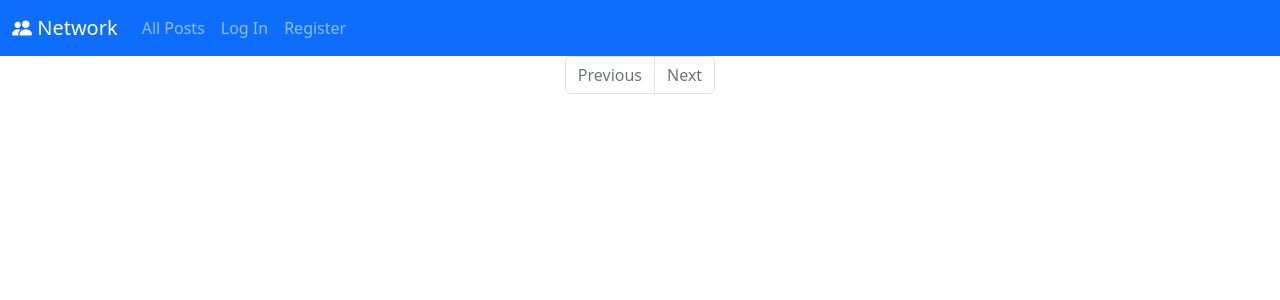
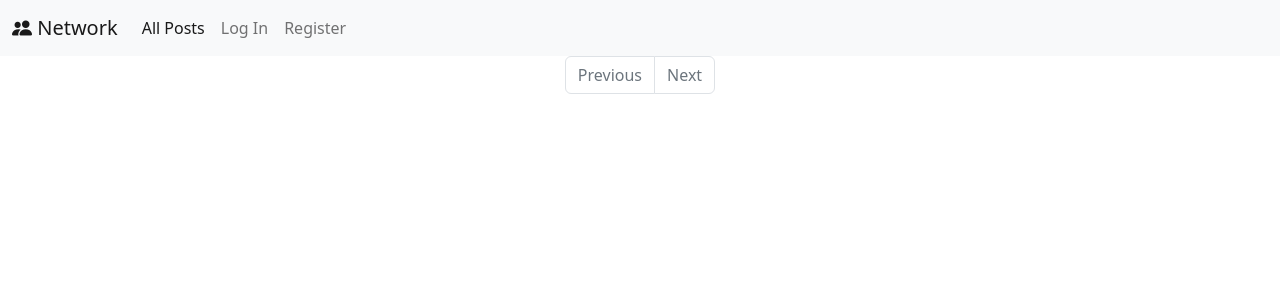
Before and after one commit to Mohamad-Simmo/Network, a Django app: page / in a window 1280 px wide. Shown: the top 300 px of the page. Run offline with Django 3.2, Linux system fonts and the light colour scheme; data that the repository does not hold is empty.

Commit message:
display active page on navbar

```diff
--- a/network/templates/network/following.html
+++ b/network/templates/network/following.html
@@ -1,5 +1,5 @@
 {% extends "network/layout.html" %}
-
+{% block following %} active {% endblock %}
 {% block body %}
 
 {% include "network/posts.html" %}
--- a/network/templates/network/index.html
+++ b/network/templates/network/index.html
@@ -1,4 +1,6 @@
-{% extends "network/layout.html" %} {% block body %}
+{% extends "network/layout.html" %}
+{% block index %} active {% endblock %}
+{% block body %}
 
 {% if user.is_authenticated %}
 <form action="/" method="post" class="my-2">
--- a/network/templates/network/layout.html
+++ b/network/templates/network/layout.html
@@ -21,7 +21,7 @@
     <link rel="icon" type="image/x-icon" href="{% static 'network/icon.svg' %}">
   </head>
   <body>
-    <nav class="navbar navbar-dark bg-primary navbar-expand-lg">
+    <nav class="navbar navbar-light bg-light navbar-expand-lg">
       <div class="container-fluid">
         <a class="navbar-brand" href="{% url 'index' %}"><i class="bi bi-people-fill"></i> Network</a>
         <button class="navbar-toggler" type="button" data-bs-toggle="collapse" data-bs-target="#navbarSupportedContent" aria-controls="navbarSupportedContent" aria-expanded="false" aria-label="Toggle navigation">
@@ -31,27 +31,31 @@
           <ul class="navbar-nav">
             {% if user.is_authenticated %}
             <li class="nav-item">
-              <a class="nav-link" href="{% url 'profile' user.id %}"
-                ><strong>{{ user.username }}</strong></a
+              <a
+                class="nav-link
+                      {% block profile %} {% endblock %}"
+                href="{% url 'profile' user.id %}"
               >
+                <strong>{{ user.username }}</strong>
+              </a>
             </li>
             {% endif %}
             <li class="nav-item">
-              <a class="nav-link" href="{% url 'index' %}">All Posts</a>
+              <a class="nav-link {% block index %} {% endblock %}" href="{% url 'index' %}">All Posts</a>
             </li>
             {% if user.is_authenticated %}
             <li class="nav-item">
-              <a class="nav-link" href="{% url 'following' %}">Following</a>
+              <a class="nav-link {% block following %} {% endblock %}" href="{% url 'following' %}">Following</a>
             </li>
             <li class="nav-item">
               <a class="nav-link" href="{% url 'logout' %}">Log Out</a>
             </li>
             {% else %}
             <li class="nav-item">
-              <a class="nav-link" href="{% url 'login' %}">Log In</a>
+              <a class="nav-link {% block login %} {% endblock %}" href="{% url 'login' %}">Log In</a>
             </li>
             <li class="nav-item">
-              <a class="nav-link" href="{% url 'register' %}">Register</a>
+              <a class="nav-link {% block register %} {% endblock %}" href="{% url 'register' %}">Register</a>
             </li>
             {% endif %}
           </ul>
@@ -59,7 +63,7 @@
       </div>
     </nav>
 
-    <div class="body container">{% block body %} {% endblock %}</div>
+    <div class="body container px-5"">{% block body %} {% endblock %}</div>
     <script
       src="https://cdn.jsdelivr.net/npm/bootstrap@5.2.0-beta1/dist/js/bootstrap.bundle.min.js"
       integrity="sha384-pprn3073KE6tl6bjs2QrFaJGz5/SUsLqktiwsUTF55Jfv3qYSDhgCecCxMW52nD2"
--- a/network/templates/network/login.html
+++ b/network/templates/network/login.html
@@ -1,5 +1,5 @@
 {% extends "network/layout.html" %}
-
+{% block login %} active {% endblock %}
 {% block body %}
 
     <h2>Login</h2>
--- a/network/templates/network/register.html
+++ b/network/templates/network/register.html
@@ -1,5 +1,5 @@
 {% extends "network/layout.html" %}
-
+{% block register %} active {% endblock %}
 {% block body %}
 
     <h2>Register</h2>
```
